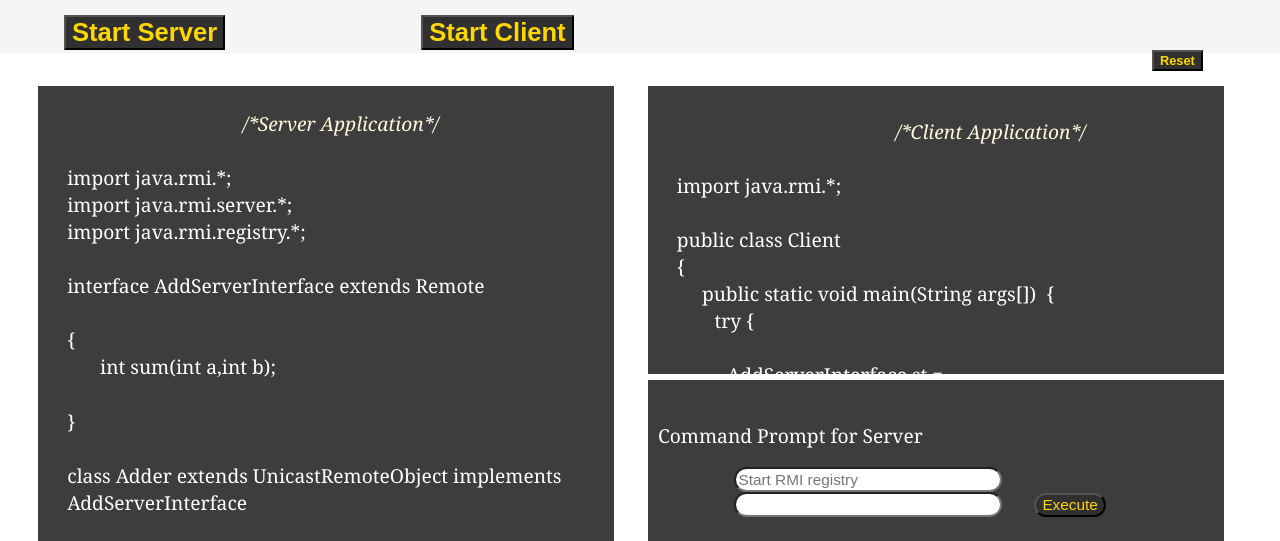
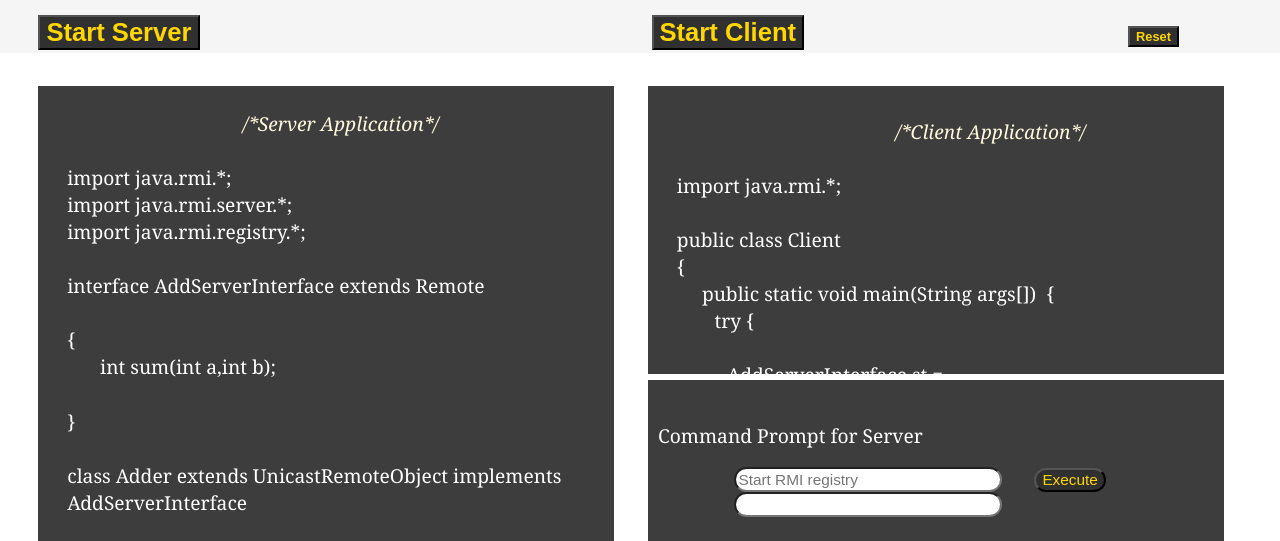
Before and after one commit to snehap1401/ExperimentNo2, a plain HTML site: page index.html in a window 1280 px wide. Shown: the part 48-589 px from the top of the page. Drawn offline with Linux system fonts and the light colour scheme.

Commit message:
Textbox,Clientbutton adjusted

```diff
--- a/index.html
+++ b/index.html
@@ -15,10 +15,9 @@
         <br><br>
         <div class="btn">
 
-        <button onclick="startClient();" id="startbtn1"; style="margin-left:5%; max-width:40%;font-size:2vw;color:#FFD700; background-color: #303030;"><b>Start Server</b></button>
-        <button onclick="startServer();" id="startbtn2"; style="margin-left:15%; max-width:40%;font-size:2vw;color:#FFD700; background-color: #303030;"><b>Start Client</b></button>
-
-        <button id="resetbtn" style="margin-left:90%; max-width:30%;font-size:1vw;background-color:#303030"><a href="index.html" style="color:#FFD700;text-decoration:none"><b>Reset</b></a></button>
+        <button onclick="startClient();" id="startbtn1"; style="margin-left:3%; max-width:40%;font-size:2vw;color:#FFD700; background-color: #303030;"><b>Start Server</b></button>
+        <button onclick="startServer();" id="startbtn2"; style="margin-left:35%; max-width:40%;font-size:2vw;color:#FFD700; background-color: #303030;"><b>Start Client</b></button>
+        <button id="resetbtn" style="margin-left:25%; max-width:40%;font-size:1vw;background-color:#303030"><a href="index.html" style="color:#FFD700;text-decoration:none"><b>Reset</b></a></button>
 
     </div>
 
@@ -118,16 +117,16 @@
 
         <div class="thirdblock">
             &nbsp;<div class="codetext">&nbsp;&nbsp;Command Prompt for Server</div><br>
-            <input type="text" id="executeServer1" class="textBox" placeholder="Start RMI registry" ><br>
+            <input type="text" id="executeServer1" class="textBox" placeholder="Start RMI registry" >
+            <button onclick="executeServerBtn1()" class="outputButton" id="executeCmd">Execute</button>
+
             <input type="text" id="executeServer2" class="textBox" placeholder="">
-
-            <button onclick="executeServerBtn1()" class="outputButton" id="executeCmd">Execute</button>
             <button onclick="executeServerBtn2()"class="outputButton"  id="executeCmd1" style="visibility: hidden;">Execute</button>
 
             <br><br>
             &nbsp;<div class="codetext" id="client" style="visibility: hidden;">&nbsp;&nbsp;Command Prompt for Client</div><br>
             <input type="text" id="executeClient" class="textBox" placeholder="PortNo: 127.0.0.1"  style="visibility: hidden;"><br>
-            <br>&nbsp;&nbsp;&nbsp;<button onclick="executeClient1()"class="outputButton"  id="executeCmd3" style="visibility: hidden;">Execute</button>
+            <button onclick="executeClient1()"class="outputButton"  id="executeCmd3" style="visibility: hidden;">Execute</button>
 
             <br>
             &nbsp  <p style="visibility: hidden; color: white;" id="req" >>40 </p>
--- a/js/index.js
+++ b/js/index.js
@@ -66,6 +66,7 @@ function executeClient1(){
 
 //code for RPC1
 function startClient() {
+    //document.getElementById('startbtn2').style.visibility = 'hidden';
     document.getElementById('commented').style.visibility = "visible";
     document.getElementById('startbtn1').innerHTML = "<b>Next</b>";
     executeCode1();
@@ -116,17 +117,27 @@ function executeCode1(){
 
 
     }
+    if(line_no=='line30')
+    {
+
+
+       // document.getElementById('startbtn1').style.visibility = 'hidden';
+        return;
+
+
+    }
 
 }
 
+function startServer() {
 
-function startServer() {
     document.getElementById('commented').style.visibility = "visible";
     document.getElementById('startbtn2').innerHTML = "<b>Next</b>";
     executeCode2();
 }
 
 function executeCode2(){
+
     if(lineCount != 0)
         document.getElementById(line_no).style.color = "white";
     lineCount += 1;
```
